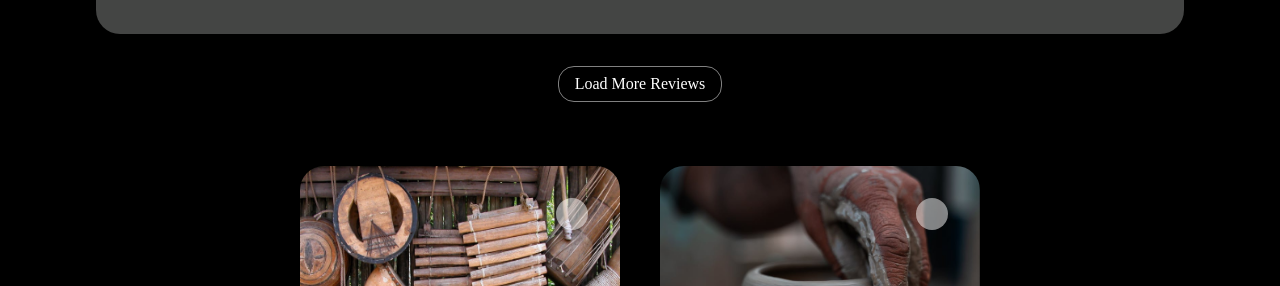
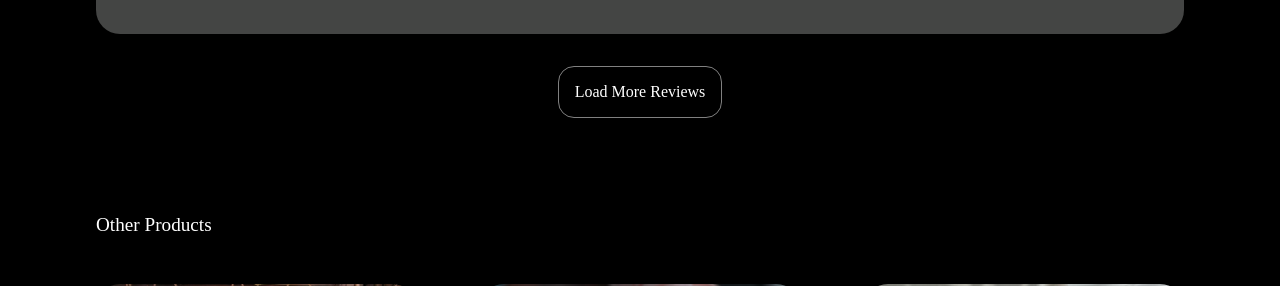
Before and after one commit to Folayimi/Portfolio-Africa, a React (Create React App) app: page /products/1 in a window 1280 px wide. Shown: the part 1559-1845 px from the top of the page. Built offline with nearby package versions, Linux system fonts and the light colour scheme; some icons are missing; a web font is replaced by a local one.

Commit message:
made some changes

```diff
--- a/src/Components/PaymentPage/PaymentPage.jsx
+++ b/src/Components/PaymentPage/PaymentPage.jsx
@@ -37,7 +37,9 @@ const PaymentPage = () => {
     { id: 1, title: "Card Number", name: "cardNumber" },
     { id: 2, title: "Card Name", name: "cardName" },
   ];
-  useEffect(() => {}, []);
+  useEffect(() => {
+    scrollToRef(top)
+  }, []);
   const handleChange = (e) => {
     const name = e.target.name;
     const value = e.target.value;
@@ -46,7 +48,7 @@ const PaymentPage = () => {
   };
   return (
     <>
-      <div className="Pbackground">
+      <div className="Pbackground" ref={top}>
         <div className="PCont">
           <div className="Phead">
             <h4>Cart</h4>
--- a/src/Components/ProductPage/ProductPage.css
+++ b/src/Components/ProductPage/ProductPage.css
@@ -32,7 +32,7 @@
     gap:2em;
 }
 .productViewCont > .reviewCont > .reviews > .moreR{
-    padding: 0.5em 1em;
+    padding: 1em;
     border: 1px solid gray;
     border-radius: 1em;
     cursor: pointer;
@@ -176,3 +176,10 @@
     cursor: pointer;
     font-weight: bolder;
 }
+.productViewCont >.bodyHead{
+    width:85%;
+    text-align: left;
+    color:white;
+    padding-top: 5em;
+    font-size: 1.2rem;
+}
--- a/src/Components/ProductPage/ProductPage.jsx
+++ b/src/Components/ProductPage/ProductPage.jsx
@@ -137,6 +137,9 @@ const ProductPage = () => {
                 </div>
               )}
             </div>
+          </div>
+          <div className="bodyHead">
+            <p>Other Products</p>
           </div>
         </div>
         <div className="bodyCont">
--- a/src/Components/ShopPage/ShopPage.css
+++ b/src/Components/ShopPage/ShopPage.css
@@ -22,7 +22,7 @@
 .Section{
     padding-top:2em;
     padding-bottom: 2em;
-    width:80%;
+    width:85%;
     display: flex;
     justify-content: flex-start;
     align-items: center;
@@ -72,7 +72,7 @@
     border-radius:0.5em;
 }
 .fadeSection > .baseCont{
-    width:80%;
+    width:85%;
     padding:4em 0em 2em 0em;
 }
 .fadeSection > .baseCont > .base{
@@ -110,15 +110,15 @@
 
 .bodyCont{
     width:100%;
-    padding:4em 0em;
+    padding:3em 0em;
     display:flex;
     justify-content: center;
     align-items: center;
 }
 .bodyCont > .body{
-    width:80%;
+    width:85%;
     display:flex;
-    justify-content: center;
+    justify-content: space-between;
     align-items: center;
     gap:2.5em;
     flex-wrap: wrap;
```
